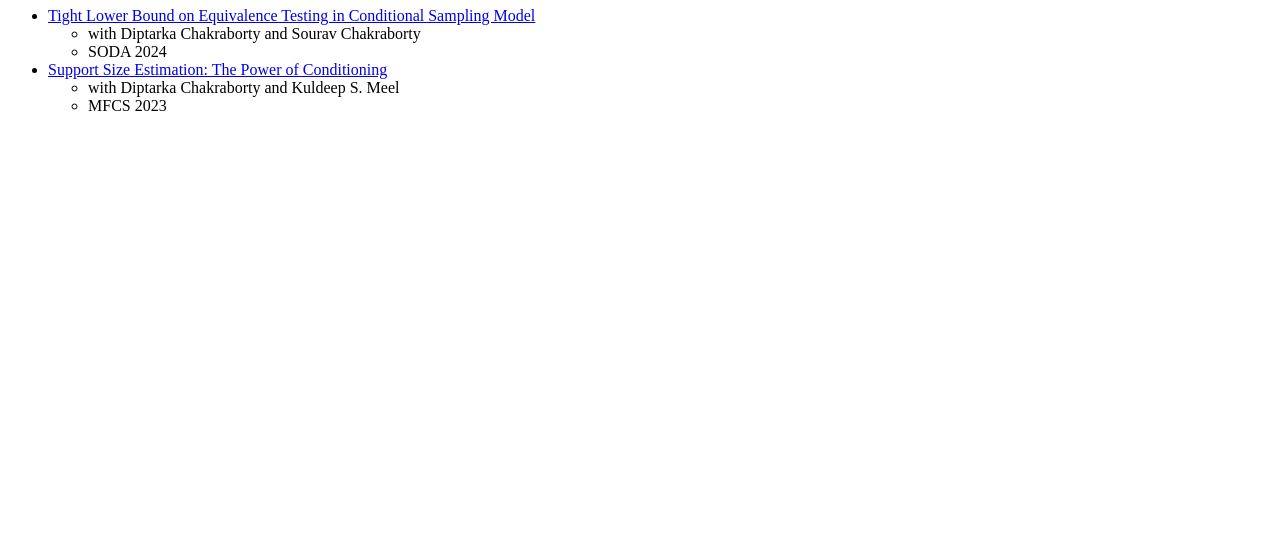
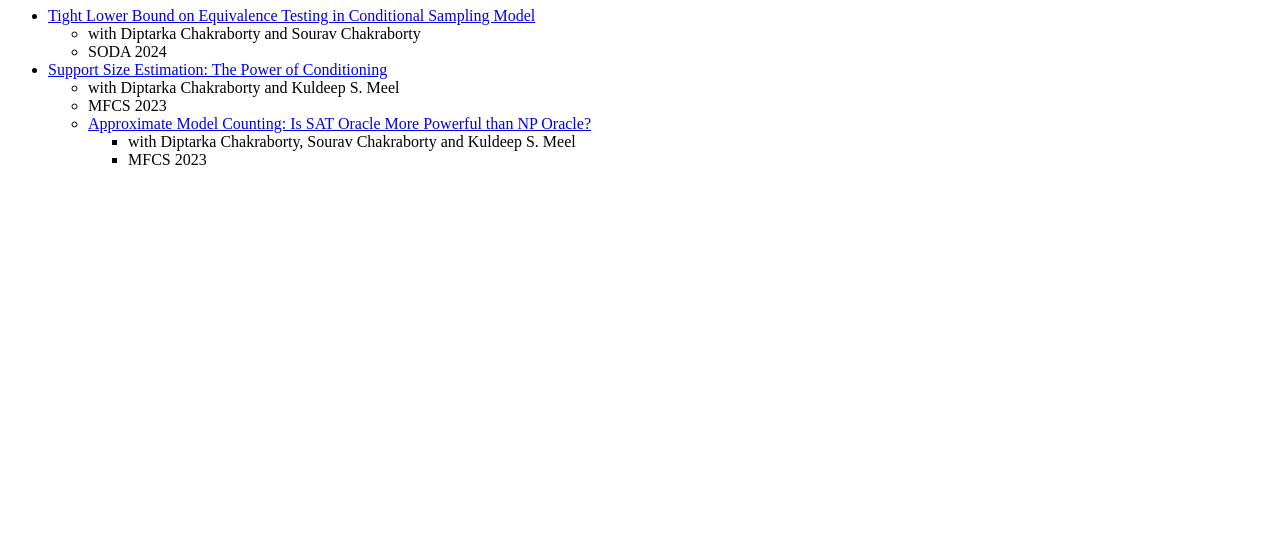
Before and after one commit to gunjankumar1024/gunjankumar1024.github.io, a plain HTML site: page index.html in a window 1280 px wide. Shown: the part 245-800 px from the top of the page. Drawn offline with Linux system fonts and the light colour scheme.

Commit message:
Update index.html

```diff
--- a/index.html
+++ b/index.html
@@ -29,6 +29,8 @@ the <a href="https://www.google.com/url?q=https%3A%2F%2Fwww.comp.nus.edu.sg%2F~t
    </ul>
 
  </li>
+
+
    <li>
     <a href="https://www.google.com/url?q=https%3A%2F%2Farxiv.org%2Fabs%2F2211.11967&sa=D">Support Size Estimation: The Power of Conditioning</a>
    <ul>
@@ -38,6 +40,18 @@ the <a href="https://www.google.com/url?q=https%3A%2F%2Fwww.comp.nus.edu.sg%2F~t
     <li>
         MFCS 2023
     </li>
+
+
+     <li>
+    <a href="https://www.google.com/url?q=https%3A%2F%2Fdrops.dagstuhl.de%2Fopus%2Fvolltexte%2F2023%2F18175%2Fpdf%2FLIPIcs-ICALP-2023-123.pdf&sa=D">Approximate Model Counting: Is SAT Oracle More Powerful than NP Oracle?</a>
+   <ul>
+    <li>
+        with Diptarka Chakraborty, Sourav Chakraborty and Kuldeep S. Meel
+    </li>
+    <li>
+        MFCS 2023
+    </li>
+
    </ul>
 
  </li>
```
